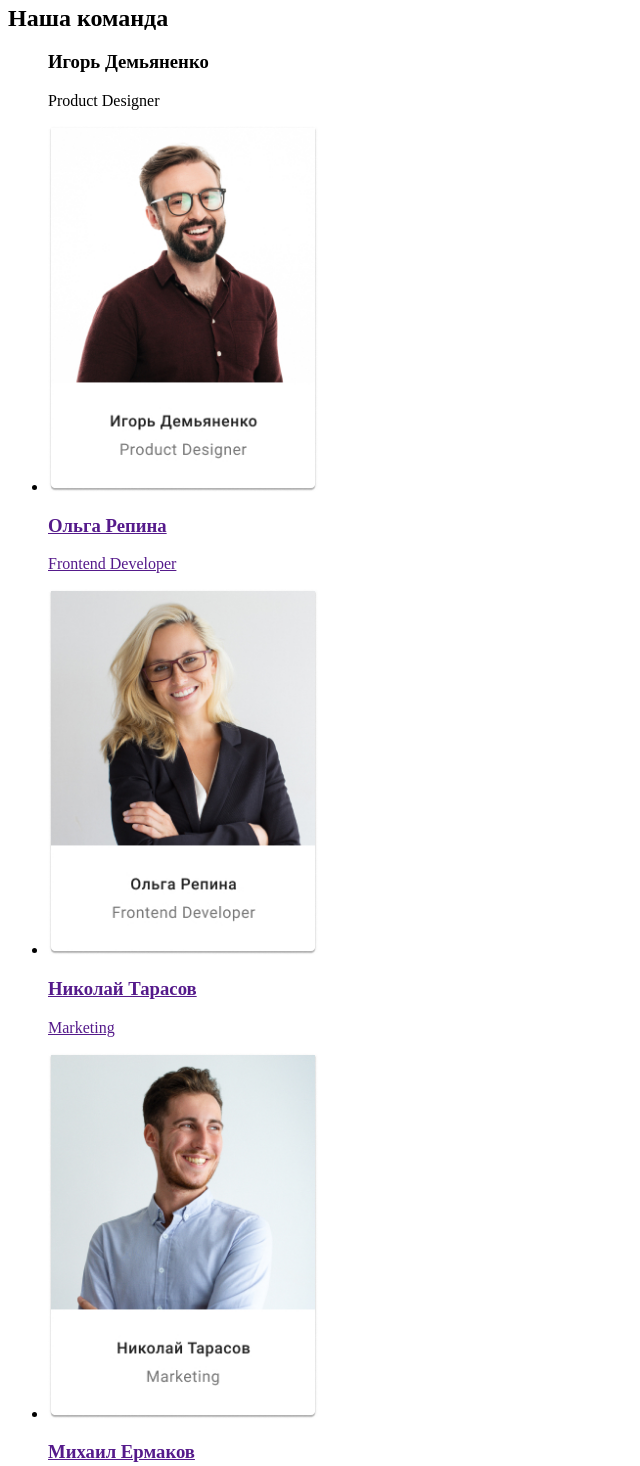
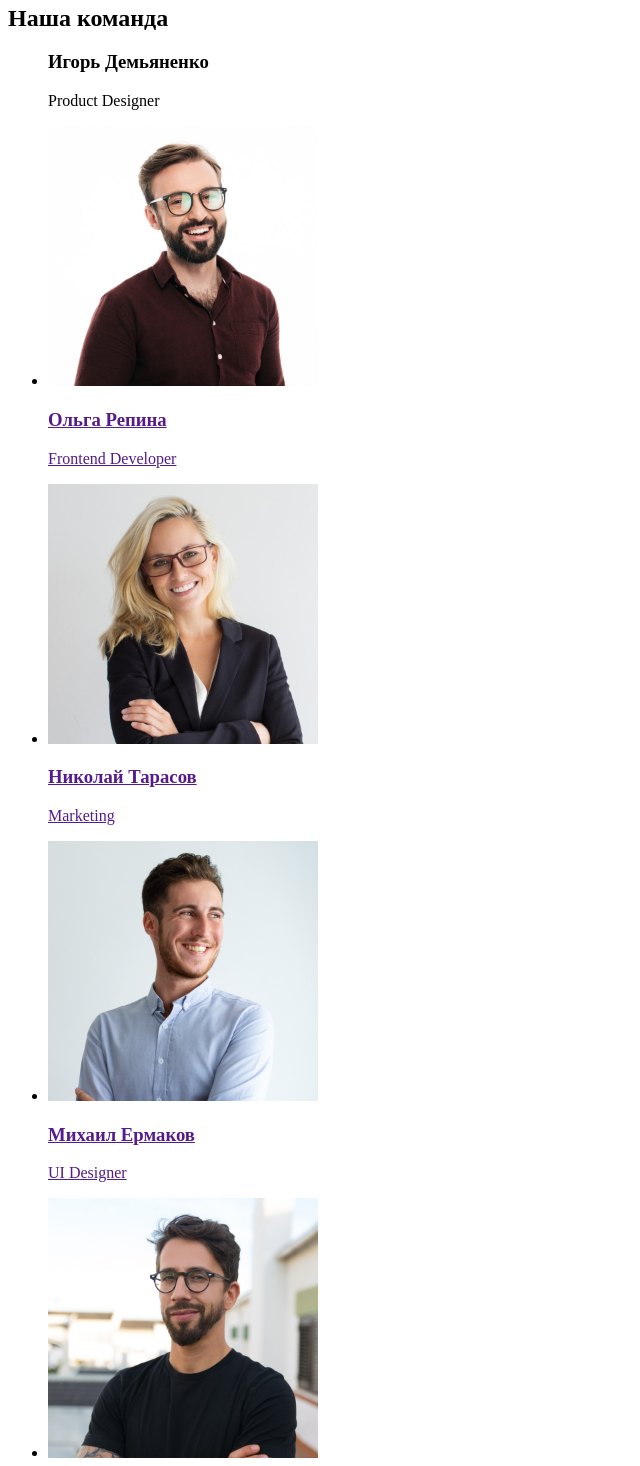
Before and after one commit to AlexandrKudrich/goit-markup-hw-01, a plain HTML site: page index.html in a window 1280 px wide. Shown: the part 1300-2766 px from the top of the page, without its empty margins (0-640 px from the left). Drawn offline with Linux system fonts and the light colour scheme.

Commit message:
додає номальні фото команди без підпісу
старі фото видалені з папки

```diff
--- a/index.html
+++ b/index.html
@@ -33,6 +33,7 @@
     </section>
     <!-- section_about -->
     <section>
+
         <ul>
             <li>Внимание к деталям Идейные соображения,а также начало повседневной работы по формированию позиции.</li>
             <li>Пунктуальность Задача организации, в особенности же рамки и место обучения кадров влечет за собой.</li>
@@ -57,16 +58,16 @@
     <ul>
             <h3>Игорь Демьяненко</h3>
             <p>Product Designer</p>
-        <li><a href=""> <img src="./images/teamcard1.jpg" width="270" alt="член команди мужик"/></li>
+        <li><a href=""> <img src="./images/img1.jpg" width="270" alt="член команди мужик"/></li>
             <h3>Ольга Репина</h3>
             <p>Frontend Developer</p>
-        <li><a href=""> <img src="./images/teamcard2.jpg" width="270" alt="член команди баба" /></li>
+        <li><a href=""> <img src="./images/img-2.jpg" width="270" alt="член команди баба" /></li>
             <h3>Николай Тарасов</h3>
             <p>Marketing</p>
-        <li><a href=""> <img src="./images/teamcard3.jpg" width="270" alt="член команди мужик" /></li>
+        <li><a href=""> <img src="./images/img-3.jpg" width="270" alt="член команди мужик" /></li>
             <h3>Михаил Ермаков</h3>
             <p>UI Designer</p>
-        <li><a href=""> <img src="./images/teamcard4.jpg" width="270" alt="член команди мужик" /></li>
+        <li><a href=""> <img src="./images/img-4.jpg" width="270" alt="член команди мужик" /></li>
     </ul>
     </section>
 </main>
```
Also changed, not shown: images/img-2.jpg (added), images/img-3.jpg (added), images/img-4.jpg (added), images/img1.jpg (added), images/teamcard1.jpg (deleted), images/teamcard2.jpg (deleted), images/teamcard3.jpg (deleted), images/teamcard4.jpg (deleted), 1 other file.
